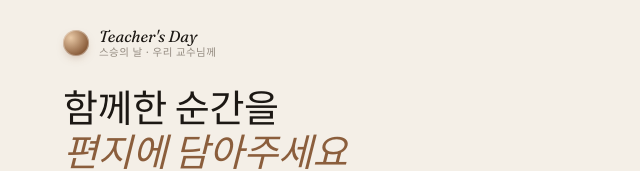
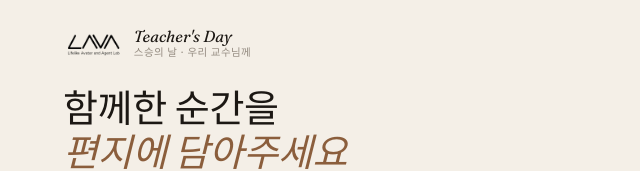
Before and after one commit to Nights-SDH/Teacher-s-Day, a website: page public/upload.html in a window 1280 px wide. Shown: the top 171 px of the page, without its empty margins (319-959 px from the left). Drawn offline with Linux system fonts and the light colour scheme; a web font is replaced by a local one.

Commit message:
업로드에 라바 로고 추가

```diff
--- a/public/upload.html
+++ b/public/upload.html
@@ -16,7 +16,7 @@
   <main class="page">
     <header class="hero">
       <div class="hero__brand">
-        <span class="brand-mark"></span>
+        <img class="brand-logo" src="/logo.png" alt="LAVA Lab" />
         <span class="brand-text">
           <em>Teacher's Day</em>
           <span>스승의 날 · 우리 교수님께</span>
```
